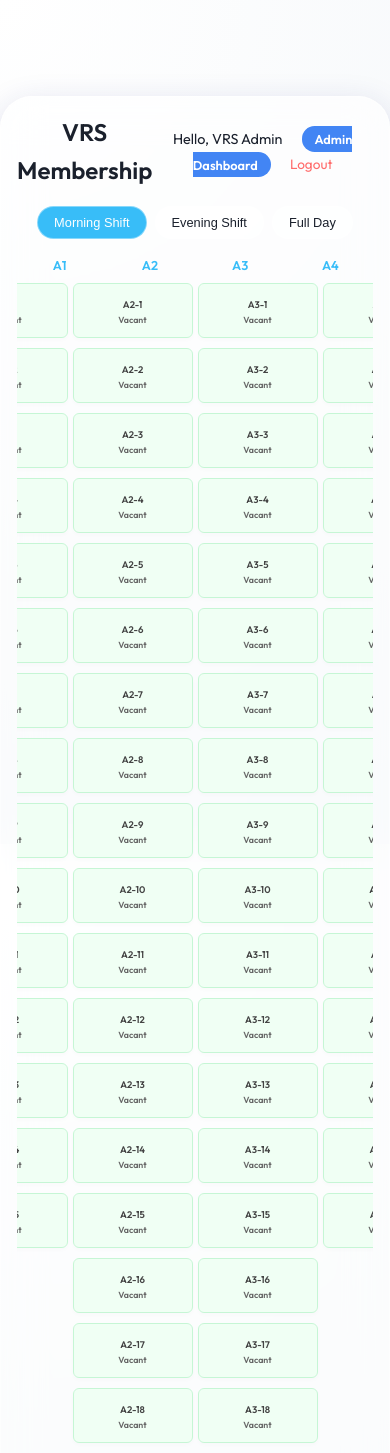
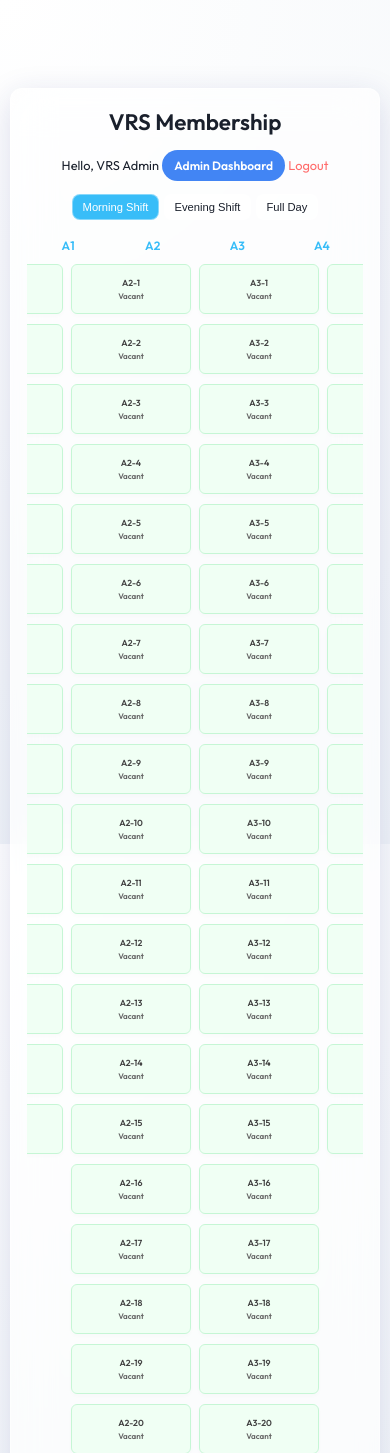
Before and after one commit to aryanRN2/VRS-Library, a Flask app: page /membership in a window 390 px wide. Shown: the top 1453 px of the page. Run offline with Flask 3, Linux system fonts and the light colour scheme; a user stored in the database is signed in; data comes from the database, SQL or seed files in the repository; data that the repository does not hold is empty.

Commit message:
Improve mobile compatibility for membership page

```diff
--- a/templates/membership.html
+++ b/templates/membership.html
@@ -122,14 +122,25 @@
 @keyframes blinker { 0% { opacity: 1; } 50% { opacity: 0.7; } 100% { opacity: 1; } }
 .loading-state { grid-column: span 4; padding: 3rem; text-align: center; color: #888; font-style: italic; }
 
-@media (max-width: 600px) {
-    .membership-container { padding: 1rem; width: 100%; margin-top: 1rem; }
-    .grid-header { font-size: 0.8rem; margin-bottom: 0.5rem; }
-    .seat-grid { gap: 5px; }
-    .seat { min-height: 55px; padding: 4px; border-radius: 6px; }
-    .seat-id { font-size: 0.6rem; }
-    .seat-user { font-size: 0.55rem; }
-    .header-flex h1 { font-size: 1.5rem; }
+@media (max-width: 768px) {
+    .membership-container { padding: 1rem; width: 95%; margin: 0.5rem auto; border-radius: 12px; }
+    .header-flex { flex-direction: column; gap: 0.5rem; text-align: center; align-items: center; }
+    .header-flex h1 { font-size: 1.4rem; margin-bottom: 0.2rem; }
+    .admin-controls { flex-direction: column; gap: 0.5rem; align-items: center; width: 100%; }
+    .user-welcome { margin-right: 0; font-size: 0.8rem; }
+    .admin-badge.link { padding: 8px 12px; font-size: 0.75rem; width: 100%; text-align: center; }
+    .logout-link { margin-left: 0; font-size: 0.8rem; }
+
+    .shift-selector { gap: 0.3rem; }
+    .shift-btn { padding: 0.4rem 0.6rem; font-size: 0.7rem; border-radius: 8px; }
+
+    .grid-header { font-size: 0.75rem; margin-bottom: 0.5rem; gap: 2px; }
+    .seat-grid { gap: 8px; padding-bottom: 0.5rem; }
+    .seat { min-height: 50px; padding: 4px; border-radius: 6px; min-width: 80px; }
+    .seat-id { font-size: 0.55rem; }
+    .seat-user { font-size: 0.5rem; }
+
+    .modal-content { width: 95%; padding: 1rem; }
 }
 .waiting-room-section { margin-top: 4rem; border-top: 1px solid var(--glass-border); padding-top: 2rem; }
 .waiting-list { display: flex; flex-wrap: wrap; gap: 1rem; margin-top: 1rem; }
```
